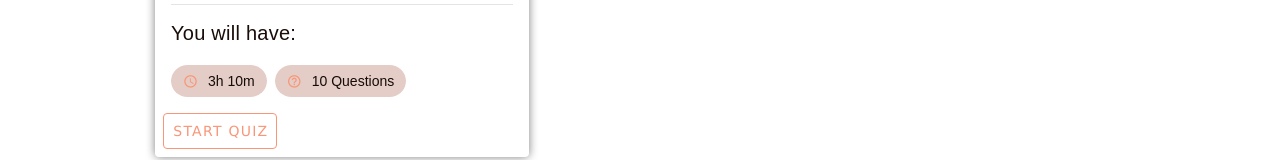
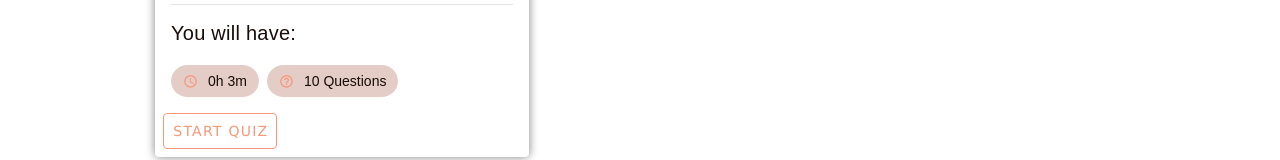
Before and after one commit to Feralwater/Q-for-Quizzes, a Vue app: page / in a window 1280 px wide. Shown: the part 609-769 px from the top of the page. Built offline with nearby package versions, Linux system fonts and the light colour scheme.

Commit message:
Update time calculation in QuizCard

```diff
--- a/src/views/DashboardView/Components/QuizCard/QuizCard.vue
+++ b/src/views/DashboardView/Components/QuizCard/QuizCard.vue
@@ -32,8 +32,8 @@ const props = defineProps({
 });
 
 const timeInHours = computed(() => {
-  const hours = Math.floor(props.quizTime / 60);
-  const minutes = props.quizTime % 60;
+  const hours = Math.floor(props.quizTime / 3600);
+  const minutes = Math.floor((props.quizTime % 3600) / 60);
 
   return `${hours}h ${minutes}m`;
 });
```
